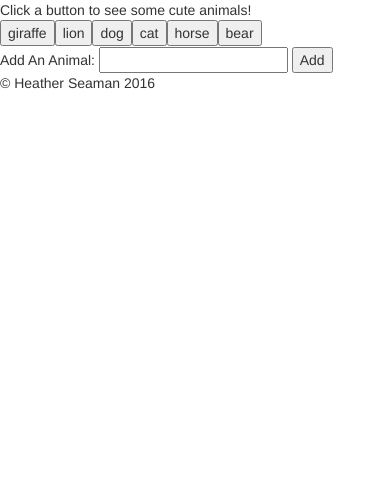
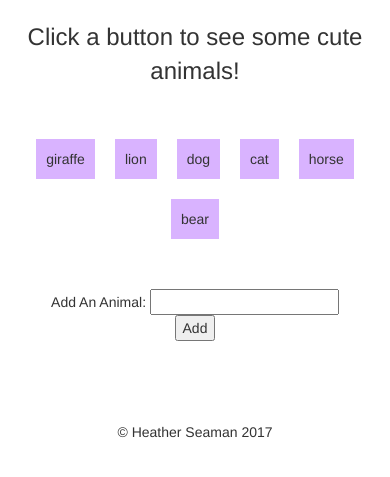
Before and after one commit to seamanhd/week-6-gif, a PHP site: page / in a window 390 px wide. Shown: the top 477 px of the page. Run offline with PHP 8.4, Linux system fonts and the light colour scheme.

Commit message:
almost done! need to fix form bug

```diff
--- a/assets/css/style.css
+++ b/assets/css/style.css
@@ -1,3 +1,29 @@
 * {
 	box-sizing: border-box;
 }
+
+div {
+	text-align: center;
+	margin: 20px;
+}
+
+#instructions {
+	font-size: 24px;
+}
+
+button {
+	background-color: #d9b3ff;
+	margin: 10px;
+	padding: 10px;
+	border: none;
+
+}
+
+img {
+	display: inline;
+	float: none;
+}
+
+footer {
+	text-align: center;
+}
--- a/assets/javascript/game.js
+++ b/assets/javascript/game.js
@@ -14,6 +14,8 @@ var topics = ["giraffe", "lion", "dog", "cat", "horse", "bear"]
 
 var makeButtons = function() {
 
+	$("#buttons").empty();
+
 	for (var i=0;i<topics.length;i++) {
 		var currentAnimal = topics[i]
 		$("#buttons").append("<button class='getGif' data-animal=" + topics[i] + ">" + topics[i] + "</button>");
@@ -23,12 +25,15 @@ var makeButtons = function() {
 
 };
 
+
+//calling the make buttons function
 makeButtons();
 
 
 
-$(".getGif").on("click", function() {
+$(document).on("click", ".getGif", function() {
 
+	$("#display").empty();
 	var searchTerm = $(this).data("animal");
 
 	console.log(searchTerm);
@@ -83,7 +88,7 @@ $(".getGif").on("click", function() {
 	});
 
 
-$(".pic").on("click", function() {
+$(document).on("click", ".pic", function() {
 
     		var state = $(this).attr("data-state");
     		console.log(state);
@@ -100,10 +105,14 @@ $(".pic").on("click", function() {
 
     });
 
-$("#animalButton").on("click", function() {
+$(document).on("click", "#animalButton", function() {
+	event.preventDefault();
+	var newAnimal = $("input:text").val()
+	console.log(newAnimal);
+	topics.push(newAnimal);
+	console.log(topics);
 
-	var newAnimal = $("input.text").val()
-	console.log(newAnimal);
+	makeButtons();
 
 
 });
--- a/index.html
+++ b/index.html
@@ -17,19 +17,24 @@
 	<div id="instructions">
 		Click a button to see some cute animals!
 	</div>
+
 	<div class="row">
 		<div id="buttons" class="col-md-12">
 		</div>
 	</div>
-<div class="row">
-<div id="display" class="col-md-9">
-</div>
-<div id="form" class="col-md-3"> <form>
+
+	<div id="form" class="col-md-12">
+		<form onsubmit="return false">
   			Add An Animal:
   			<input type="text" name="formInput">
- <input id="animalButton" type="submit" value="Add">
+ 			<input id="animalButton" type="button" value="Add">
 		</form>
 
+	</div>
+
+	<div class="row">
+		<div id="display" class="col-md-12">
+		</div>
 	</div>
 
 
@@ -38,7 +43,8 @@ Click a button to see some cute animals!
 
 
 
-<footer class="footer col-md-12"> © Heather Seaman 2016 </footer>
+
+<footer class="footer col-md-12"> © Heather Seaman 2017 </footer>
 
 <script src="https://code.jquery.com/jquery-2.2.3.js" integrity="sha256-laXWtGydpwqJ8JA+X9x2miwmaiKhn8tVmOVEigRNtP4=" crossorigin="anonymous"></script>
 <script type="text/javascript" src="assets/javascript/game.js"></script>
```
Lines whose indentation alone changed are shown as unchanged.
